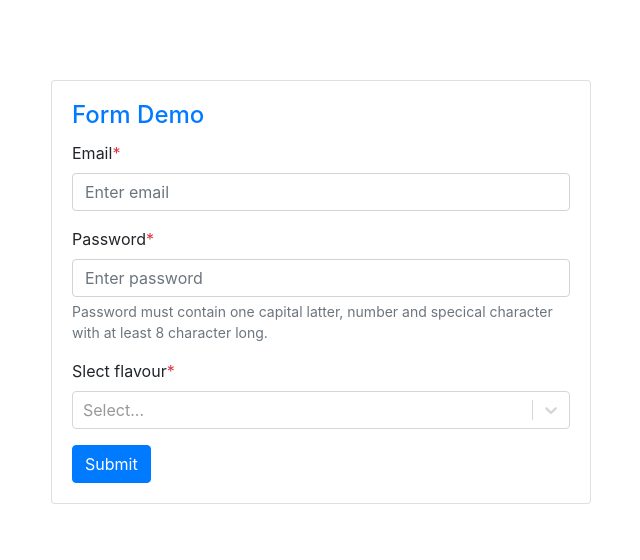
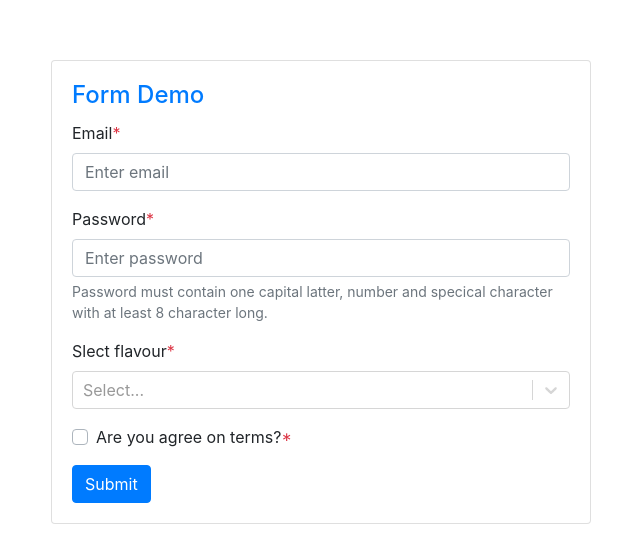
Before and after one commit to AvaniBataviya/react-common-component, a React (Create React App) app: page / in a window 1280 px wide. Shown: the part 108-668 px from the top of the page, without its empty margins (319-959 px from the left). Built offline with nearby package versions, Linux system fonts and the light colour scheme.

Commit message:
Added check box

```diff
--- a/src/App.css
+++ b/src/App.css
@@ -9,3 +9,7 @@
 .react_select--is-disabled {
   pointer-events: unset !important;
 }
+
+.react_select__menu {
+  z-index: 2 !important;
+}
--- a/src/App.js
+++ b/src/App.js
@@ -9,6 +9,7 @@ import {
   Row,
 } from "reactstrap";
 import "./App.css";
+import CheckBox from "./components/CheckBox";
 import CustomInput from "./components/CustomInput";
 import ReactSelect from "./components/ReactSelect";
 import { checkValidation } from "./helper";
@@ -17,6 +18,7 @@ const initailValue = {
   email: "",
   password: "",
   flavour: null,
+  terms: false,
 };
 const App = () => {
   const [formData, setFormData] = useState(initailValue);
@@ -28,11 +30,12 @@ const App = () => {
   ];
 
   const onSubmit = () => {
-    const { email, password, flavour } = formData;
+    const { email, password, flavour, terms } = formData;
     const validationError = checkValidation(errors, {
       email,
       password,
       flavour: flavour?.value ? flavour.value : flavour,
+      terms,
     });
     if (Object.keys(validationError).length !== 0) {
       setErrors(validationError);
@@ -52,7 +55,8 @@ const App = () => {
     });
   };
 
-  const { email, password, flavour } = formData;
+  const { email, password, flavour, terms } = formData;
+
   return (
     <Container>
       <Row className='h-100vh align-items-center'>
@@ -99,6 +103,15 @@ const App = () => {
                 error={errors.flavour}
                 validationHandler={validationHandler}
               />
+              <CheckBox
+                name='terms'
+                value={terms}
+                label='Are you agree on terms?'
+                isRequired
+                onChange={onChange}
+                error={errors.terms}
+                validationHandler={validationHandler}
+              />
 
               <Button color='primary' onClick={onSubmit}>
                 Submit
--- /dev/null
+++ b/src/components/CheckBox.js
@@ -0,0 +1,84 @@
+import React from "react";
+import { FormGroup, CustomInput } from "reactstrap";
+import PropTypes from "prop-types";
+import { getSentenceFromCamelCase } from "../helper";
+
+const CheckBox = ({
+  className,
+  disabled,
+  error,
+  isRequired,
+  label,
+  name,
+  onChange,
+  style,
+  validationHandler,
+  value,
+}) => {
+  const onChangeHandler = (event) => {
+    const { name, checked } = event.target;
+    onChange && onChange(name, checked);
+  };
+
+  const onValidationChange = (event) => {
+    if (!validationHandler) return;
+    const { checked } = event.target;
+    let errorMessage = "";
+    if (!checked && isRequired) {
+      errorMessage = `Please check ${getSentenceFromCamelCase(name)}.`;
+    }
+    validationHandler(name, errorMessage);
+  };
+
+  return (
+    <FormGroup>
+      <CustomInput
+        type='checkbox'
+        name={name}
+        id={name}
+        checked={value}
+        className={className}
+        label={
+          isRequired ? (
+            <>
+              {label}
+              <span className='text-danger'>*</span>{" "}
+            </>
+          ) : (
+            label
+          )
+        }
+        style={style}
+        disabled={disabled}
+        onChange={onChangeHandler}
+        onBlur={onValidationChange}
+      />
+      {error ? <span className='text-danger fs-12'>{error}</span> : null}
+    </FormGroup>
+  );
+};
+
+CheckBox.defaultProps = {
+  className: "",
+  disabled: false,
+  error: "",
+  isRequired: false,
+  label: "",
+  style: {},
+  validationHandler: () => {},
+};
+
+CheckBox.propTypes = {
+  className: PropTypes.string,
+  disabled: PropTypes.bool,
+  error: PropTypes.string,
+  isRequired: PropTypes.bool,
+  label: PropTypes.string,
+  name: PropTypes.string.isRequired,
+  onChange: PropTypes.func.isRequired,
+  style: PropTypes.object,
+  validationHandler: PropTypes.func,
+  value: PropTypes.any.isRequired,
+};
+
+export default CheckBox;
--- a/src/components/ReactSelect.js
+++ b/src/components/ReactSelect.js
@@ -27,7 +27,6 @@ const ReactSelect = ({
   const selectRef = React.useRef();
 
   const onChangeHandler = (value) => {
-    console.log("on change", value);
     onChange && onChange(name, value);
   };
   const onValidationChange = (value) => {
--- a/src/helper.js
+++ b/src/helper.js
@@ -8,7 +8,7 @@ export const getSentenceFromCamelCase = (message) => {
         ? " " + messages[i].toLowerCase()
         : messages[i];
   }
-  return errorMessage.trim();
+  return (errorMessage[0].toUpperCase() + errorMessage.slice(1)).trim();
 };
 
 export const getRegExp = (type) => {
@@ -33,7 +33,7 @@ export const checkValidation = (errors, data) => {
   const finalErrors = {};
   Object.keys(data).forEach((key) => {
     if (!data[key]) {
-      finalErrors[key] = `Please enter ${getSentenceFromCamelCase(key)}.`;
+      finalErrors[key] = `${getSentenceFromCamelCase(key)} is required.`;
     }
   });
   Object.keys(errors).forEach((key) => {
```
